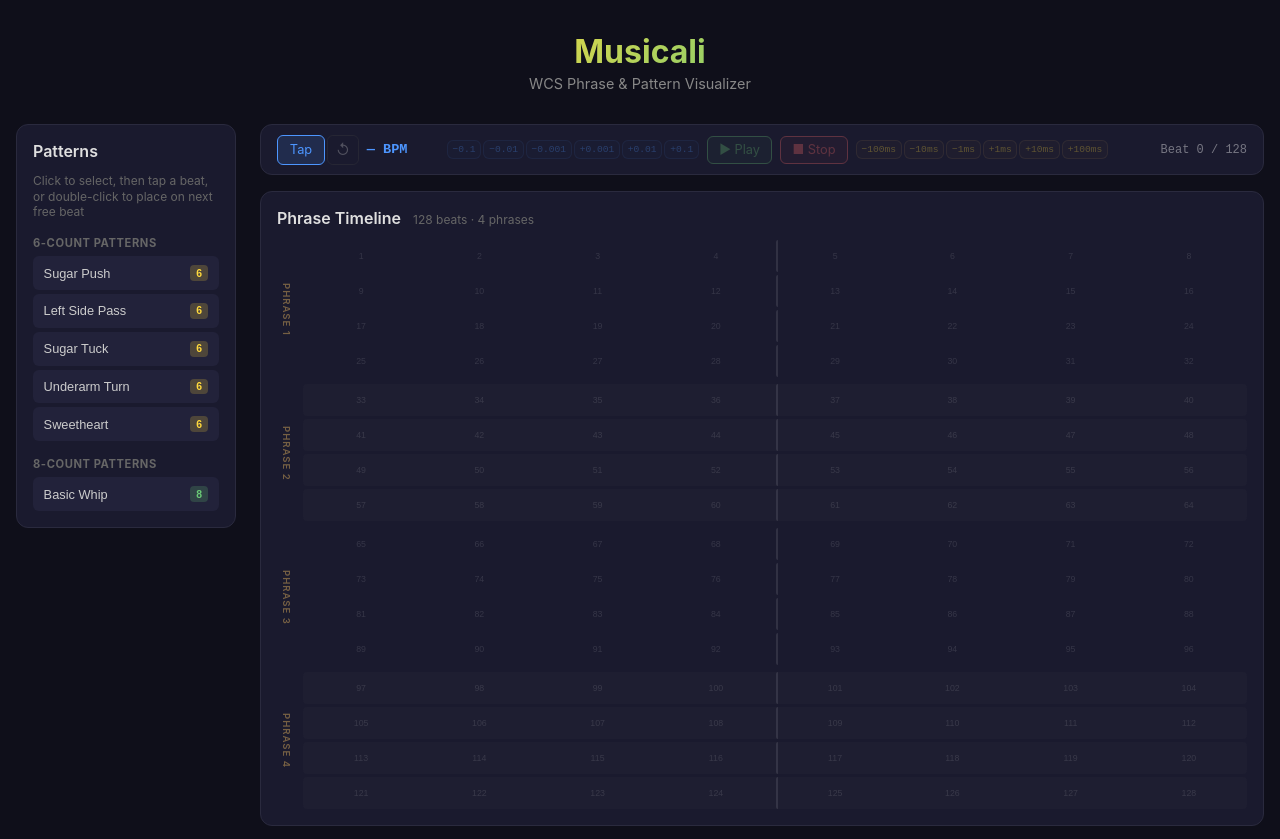
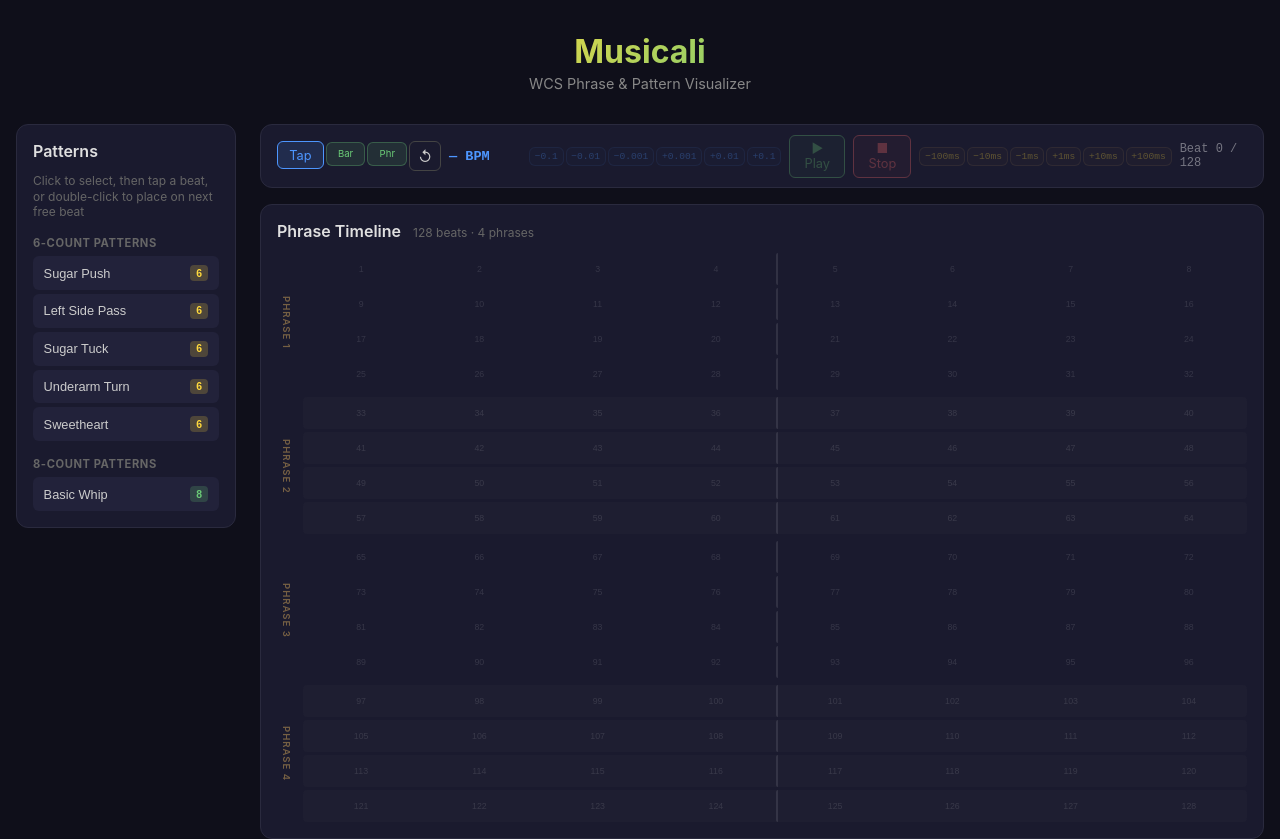
Before and after one commit to michaelkebe/musicali, a React (Vite) app in the folder frontend/: page / in a window 1280 px wide. Shown: the top 839 px of the page. Built offline with nearby package versions, Linux system fonts and the light colour scheme; the HTML template or start-up script is replaced by a standard one.

Commit message:
add BPM tap buttons for bar (x8) and phrase (x32)

```diff
--- a/frontend/src/App.css
+++ b/frontend/src/App.css
@@ -149,9 +149,19 @@ h2 {
 }
 .ctrl-btn:hover:not(:disabled) { border-color: #888; color: #fff; }
 .ctrl-btn:disabled { opacity: 0.3; cursor: default; }
-.ctrl-btn.tap { background: rgba(77,150,255,0.15); border-color: #4d96ff; color: #4d96ff; min-width: 3rem; }
+.ctrl-btn.tap { background: rgba(77,150,255,0.15); border-color: #4d96ff; color: #4d96ff; min-width: 2.5rem; }
 .ctrl-btn.tap:hover:not(:disabled) { background: rgba(77,150,255,0.25); }
+.ctrl-btn.tap-beat { min-width: 2.5rem; }
+.ctrl-btn.tap-structural { min-width: 2rem; font-size: 0.6rem; background: rgba(107,203,119,0.12); border-color: rgba(107,203,119,0.3); color: #6bcb77; }
+.ctrl-btn.tap-structural:hover:not(:disabled) { background: rgba(107,203,119,0.25); }
 .ctrl-btn.tap-reset { font-size: 0.9rem; padding: 0.35rem 0.5rem; }
+
+.tap-count {
+  font-size: 0.55rem;
+  color: rgba(255,255,255,0.3);
+  font-family: monospace;
+  margin-left: 2px;
+}
 .ctrl-btn.play { background: rgba(107,203,119,0.15); border-color: #6bcb77; color: #6bcb77; }
 .ctrl-btn.play:hover:not(:disabled) { background: rgba(107,203,119,0.25); }
 .ctrl-btn.stop { background: rgba(255,107,107,0.15); border-color: #ff6b6b; color: #ff6b6b; }
--- a/frontend/src/components/PlaybackBar.tsx
+++ b/frontend/src/components/PlaybackBar.tsx
@@ -35,6 +35,19 @@ export default function PlaybackBar({ bpm, isPlaying, currentBeat, onBpmChange,
 }
 
 function BpmTapper({ onBpmChange }: { onBpmChange: (bpm: number) => void }) {
+  return (
+    <span className="tap-group">
+      <TapButton label="Tap" multiplier={1} onBpmChange={onBpmChange} spaceKey />
+      <TapButton label="Bar" multiplier={8} onBpmChange={onBpmChange} />
+      <TapButton label="Phr" multiplier={32} onBpmChange={onBpmChange} />
+      <button className="ctrl-btn tap-reset" onMouseDown={() => onBpmChange(0)}>
+        ↺
+      </button>
+    </span>
+  )
+}
+
+function TapButton({ label, multiplier, onBpmChange, spaceKey }: { label: string; multiplier: number; onBpmChange: (bpm: number) => void; spaceKey?: boolean }) {
   const tapsRef = useRef<number[]>([])
   const [taps, setTaps] = useState(0)
 
@@ -60,14 +73,15 @@ function BpmTapper({ onBpmChange }: { onBpmChange: (bpm: number) => void }) {
         avg = diffs.reduce((a, b) => a + b, 0) / diffs.length
       }
 
-      const calculated = 60000 / avg
+      const calculated = 60000 * multiplier / avg
       if (calculated > 20 && calculated < 400) {
         onBpmChange(Math.round(calculated * 1000) / 1000)
       }
     }
-  }, [onBpmChange])
+  }, [onBpmChange, multiplier])
 
   useEffect(() => {
+    if (!spaceKey) return
     const onKey = (e: KeyboardEvent) => {
       if (e.code === "Space") {
         e.preventDefault()
@@ -76,22 +90,14 @@ function BpmTapper({ onBpmChange }: { onBpmChange: (bpm: number) => void }) {
     }
     window.addEventListener("keydown", onKey)
     return () => window.removeEventListener("keydown", onKey)
-  }, [handleTap])
-
-  const reset = useCallback(() => {
-    tapsRef.current = []
-    setTaps(0)
-    onBpmChange(0)
-  }, [onBpmChange])
+  }, [handleTap, spaceKey])
 
   return (
-    <span className="tap-group">
-      <button className="ctrl-btn tap" onMouseDown={handleTap}>
-        Tap
+    <span>
+      <button className={`ctrl-btn tap ${label === "Tap" ? "tap-beat" : "tap-structural"}`} onMouseDown={handleTap}>
+        {label}
       </button>
-      <button className="ctrl-btn tap-reset" onMouseDown={reset} disabled={taps === 0}>
-        ↺
-      </button>
+      <span className="tap-count" style={{ display: taps > 0 ? "inline" : "none" }}>{taps}</span>
     </span>
   )
 }
```
